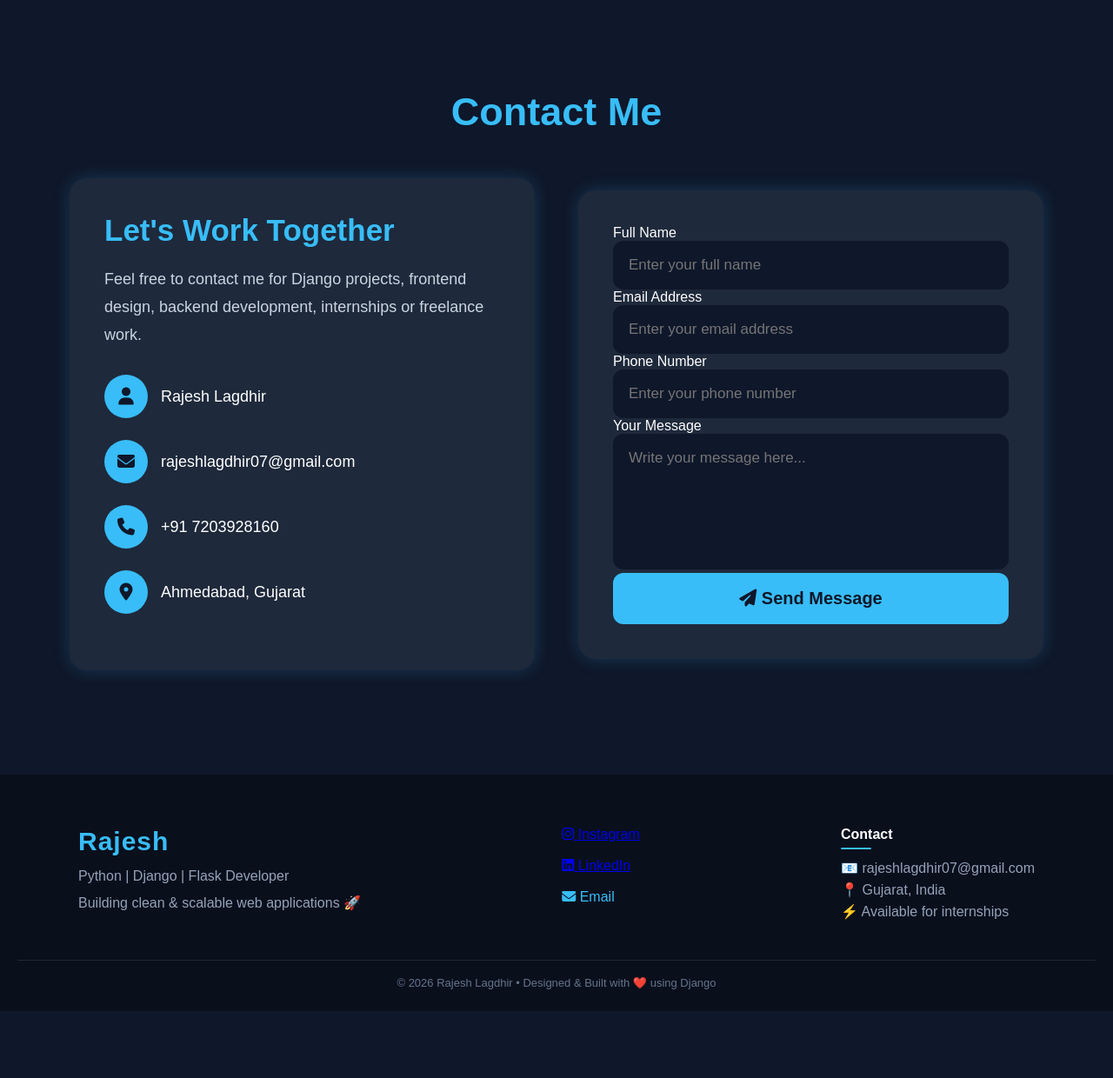
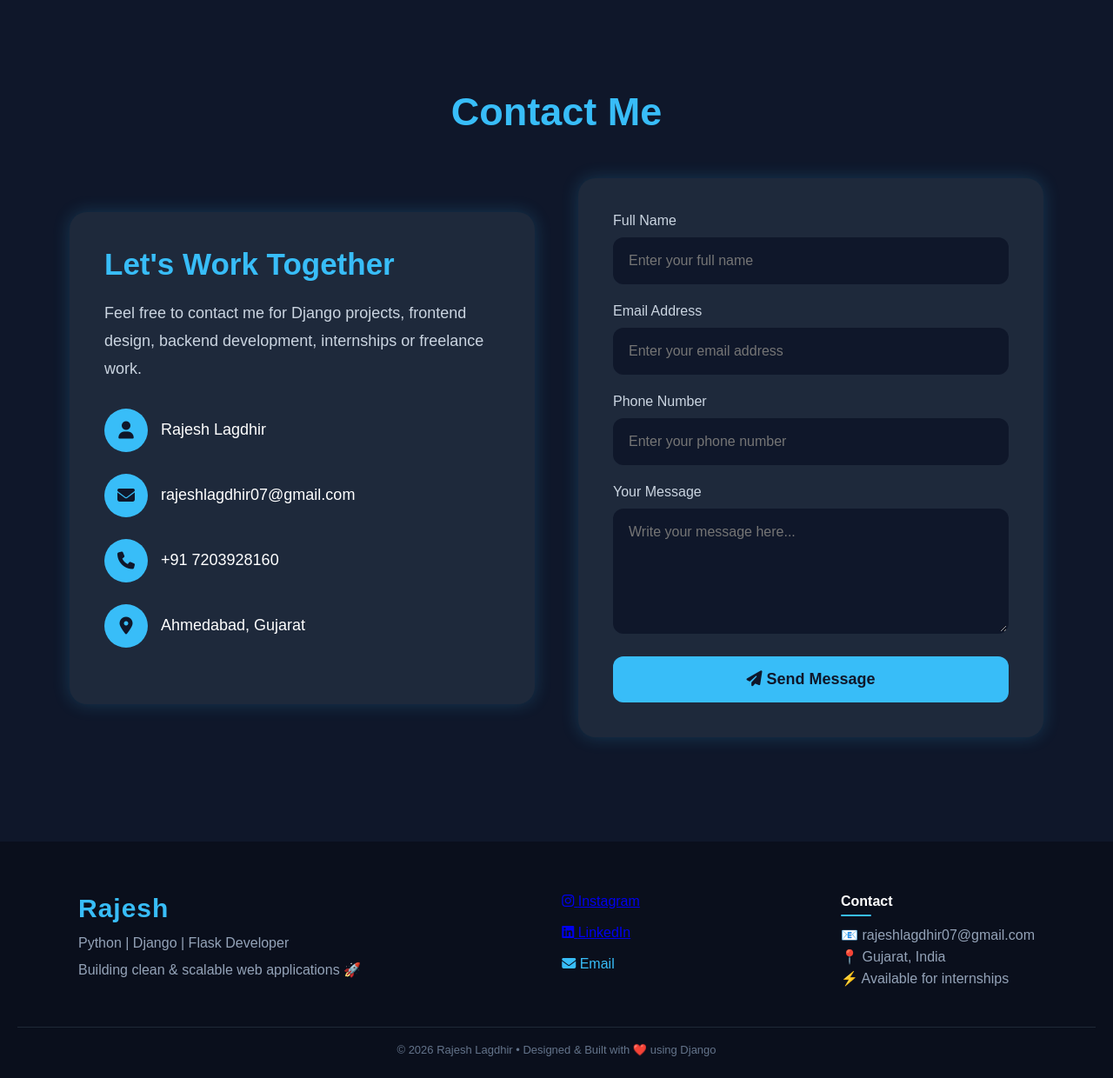
Before and after one commit to PythonWithRajesh/Rajesh-Persona, a Django app: page / in a window 1280 px wide. Shown: the part 4138-5378 px from the top of the page at 87% size. Before the commit the page ends 5301 px from the top, so only its background shows below. Run offline with Django 5.2, Linux system fonts and the light colour scheme.

Commit message:
fixed contact form

```diff
--- a/main/templates/main/index.html
+++ b/main/templates/main/index.html
@@ -300,6 +300,32 @@
         font-size: 20px;
       }
 
+      /* SUCCESS MESSAGE */
+
+      .success-msg {
+        background: #16a34a;
+        color: white;
+        padding: 15px;
+        border-radius: 10px;
+        margin-bottom: 25px;
+        text-align: center;
+        font-weight: bold;
+      }
+
+      /* ERROR MESSAGE */
+
+      .error-msg {
+        background: #dc2626;
+        color: white;
+        padding: 15px;
+        border-radius: 10px;
+        margin-bottom: 25px;
+        text-align: center;
+        font-weight: bold;
+      }
+
+      /* FORM */
+
       .contact-form {
         flex: 1;
         background: #1e293b;
@@ -308,41 +334,50 @@
         box-shadow: 0 0 20px rgba(56, 189, 248, 0.2);
       }
 
-      .input-box {
-        margin-bottom: 25px;
+      .form-group {
+        margin-bottom: 22px;
       }
 
-      .contact-form input,
-      .contact-form textarea {
+      .form-group label {
+        display: block;
+        margin-bottom: 10px;
+        color: #cbd5e1;
+        font-size: 16px;
+      }
+
+      .form-group input,
+      .form-group textarea {
         width: 100%;
-        padding: 18px;
-        border: none;
-        outline: none;
+        padding: 16px;
+        border: 2px solid transparent;
         border-radius: 12px;
         background: #0f172a;
         color: white;
-        font-size: 17px;
+        font-size: 16px;
+        transition: 0.3s;
       }
 
-      .contact-form textarea {
-        resize: none;
+      .form-group input:focus,
+      .form-group textarea:focus {
+        border-color: #38bdf8;
       }
 
-      .contact-form button {
+      .send-btn {
         width: 100%;
-        padding: 18px;
+        padding: 16px;
         border: none;
         border-radius: 12px;
         background: #38bdf8;
         color: #0f172a;
-        font-size: 20px;
+        font-size: 18px;
         font-weight: bold;
         cursor: pointer;
         transition: 0.3s;
       }
 
-      .contact-form button:hover {
+      .send-btn:hover {
         background: #0ea5e9;
+        transform: translateY(-2px);
       }
 
       @media (max-width: 900px) {
```
